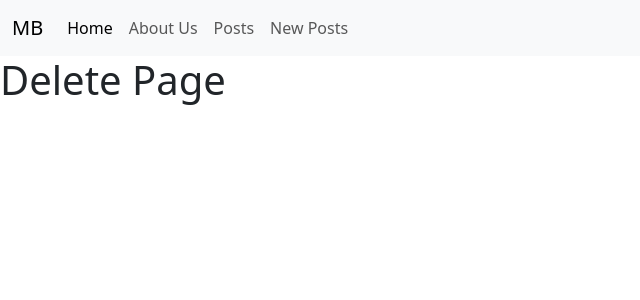
After one commit to EddieHooks36/MB, a Django app: template template/posts/delete.html in a window 1280 px wide. The commit adds this page. Shown: the top 300 px of the page, without its empty margins (0-640 px from the left). Run offline with Django 4.2, Linux system fonts and the light colour scheme; the template is opened without the code that fills it, so the values that code supplies are empty.

Commit message:
Post update

```diff
--- a/posts/models.py
+++ b/posts/models.py
@@ -1,10 +1,15 @@
 from django.db import models
+from django.urls import reverse
 
 class Post(models.Model):
     title = models.CharField(max_length=256)
     subtitle = models.CharField(max_length=256)
+    author = models.ForeignKey('auth.User', on_delete=models.CASCADE)    #('auth.User', on_delete=models.CASCADE)
     body = models.TextField()
     created_on = models.DateTimeField(auto_now_add=True)
 
     def _str_(self):
         return self.title
+
+    def get_absolute_url(self):
+        return reverse('detail', args=[self.id])
--- a/posts/urls.py
+++ b/posts/urls.py
@@ -2,7 +2,7 @@ from django.urls import path
 from .views import PostListView, PostDetailView, PostCreateView
 
 urlpatterns = [
-    path('',PostListView.as_view(), name="list"),
+    path("",PostListView.as_view(), name="list"),
     path("<int:pk>/", PostDetailView.as_view(), name="detail"),
     path ("new/",PostCreateView.as_view(), name="new"),
 ]
--- /dev/null
+++ b/static/base.css
@@ -0,0 +1,3 @@
+h1{
+    color: blue;
+}
--- a/template/base.html
+++ b/template/base.html
@@ -1,3 +1,5 @@
+<!-- {% load static %} -->
+
 <!DOCTYPE html>
 <html lang="en">
 <head>
@@ -6,7 +8,8 @@
     <meta name="viewport" content="width=device-width, initial-scale=1.0">
     <title>{% block title %}{% endblock title %}</title>
     <link href="https://cdn.jsdelivr.net/npm/bootstrap@5.3.0-alpha1/dist/css/bootstrap.min.css" rel="stylesheet" integrity="sha384-GLhlTQ8iRABdZLl6O3oVMWSktQOp6b7In1Zl3/Jr59b6EGGoI1aFkw7cmDA6j6gD" crossorigin="anonymous">
-</head>
+    <!-- <link rel="stylesheet" href="{% static '/base.css' %}"> -->
+  </head>
 <body>
     <nav class="navbar navbar-expand-lg bg-body-tertiary">
         <div class="container-fluid">
@@ -26,7 +29,7 @@
                 <a class="nav-link" href="{% url 'list' %}">Posts</a>
               </li>
               <li class="nav-item">
-                <a class="nav-link" href="{% url 'list' %}">New Posts</a>
+                <a class="nav-link" href="{% url 'new' %}">New Posts</a>
               </li>
             </ul>
           </div>
--- /dev/null
+++ b/template/posts/delete.html
@@ -0,0 +1,10 @@
+{% extends 'base.html' %}
+
+
+{% block title %}Home{% endblock title %}
+
+
+{% block content %}
+<h1>Delete Page</h1>
+
+{% endblock content %}
--- a/template/posts/list.html
+++ b/template/posts/list.html
@@ -10,9 +10,9 @@
     {% for post in posts_list %}
         <div class="card" style="width: 18rem;">
             <div class="card-body">
-                <h5 class="card-title">{{post.title}}</h5>
-                <h6 class="card-subtitle mb-2 text-muted">{{post.subtitle}}</h6>
-                <p class="card-text">{{post.body | truncatechars:500 }}</p>
+                <h5 class="card-title">{{ post.title }}</h5>
+                <h6 class="card-subtitle mb-2 text-muted">{{ post.subtitle }}</h6>
+                <p class="card-text">{{ post.body | truncatechars:500 }}</p>
                 <a href="{% url 'detail' post.id %}" class="card-link">Read more...</a>
             </div>
         </div>
--- a/template/posts/new.html
+++ b/template/posts/new.html
@@ -8,7 +8,7 @@
 <h1>New Post</h1>
     <form action="POST">
         {% csrf_token %}
-        {{form.as_p}}
+        {{ form.as_p }}
         <input type="submit" class="btn btn-success" value="Create">
     </form>
 
```
Also changed, not shown: posts/views.py (+13 -3 lines), template/posts/detail.html (+6 -5 lines).
